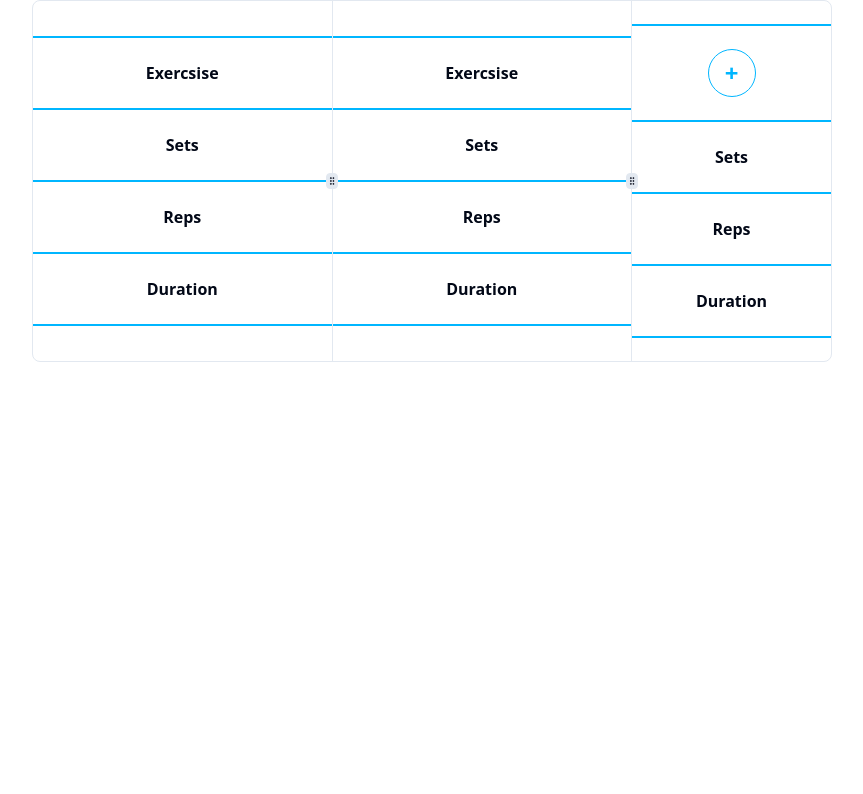
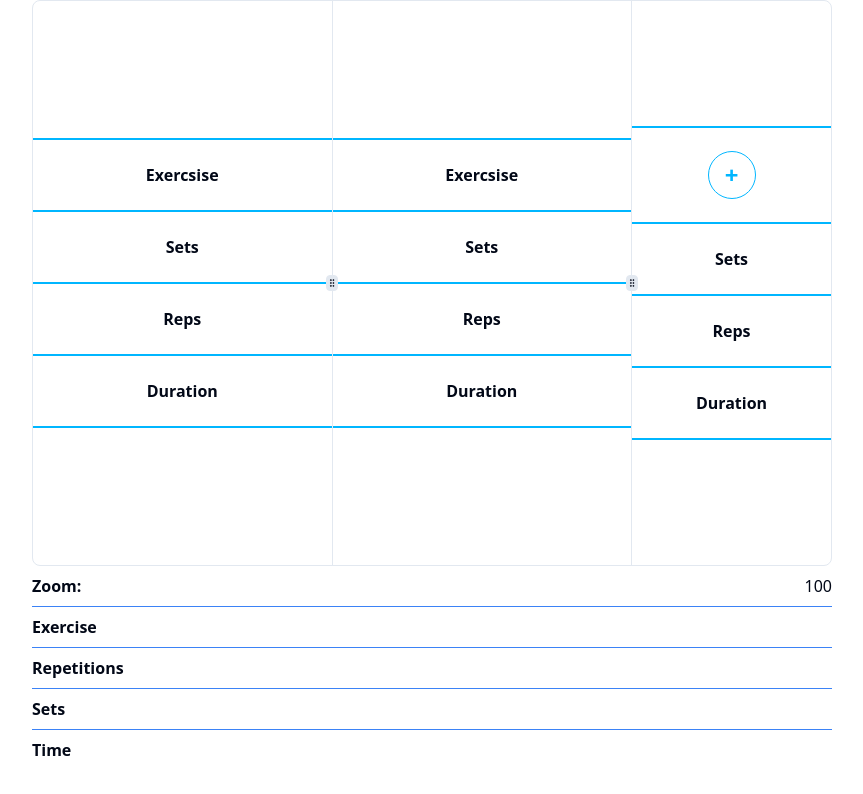
Before and after one commit to screenl/fitext-video-editor, a Next.js app: page / in a window 1280 px wide. Shown: the top 794 px of the page, without its empty margins (208-1071 px from the left). Built offline with nearby package versions, Linux system fonts and the light colour scheme.

Commit message:
rough rows

```diff
--- a/src/Components/TimeLine.tsx
+++ b/src/Components/TimeLine.tsx
@@ -1,9 +1,11 @@
 import { Boxes } from "./TimeLineGadgets/ResizableBoxes";
+import { Rows } from "./TimeLineGadgets/rows";
 
 export default function TimeLine() {
   return (
     <div className="">
       <Boxes></Boxes>
+      <Rows></Rows>
     </div>
   );
 }
--- /dev/null
+++ b/src/Components/TimeLineGadgets/rows.tsx
@@ -0,0 +1,26 @@
+import React from 'react';
+
+export const Rows: React.FC = () => {
+  return (
+    <div className="flex flex-col divide-y divide-blue-500">
+      <div className="flex justify-between py-2">
+        <div className="font-bold">Zoom:</div>
+        <div>100</div>
+      </div>
+      <div className="py-2">
+        <div className="font-bold">Exercise</div>
+      </div>
+      <div className="py-2">
+        <div className="font-bold">Repetitions</div>
+      </div>
+      <div className="py-2">
+        <div className="font-bold">Sets</div>
+      </div>
+      <div className="py-2">
+        <div className="font-bold">Time</div>
+      </div>
+    </div>
+  );
+};
+
+export default Rows;
```
Also changed, not shown: 1 other file (tests, documents, lock files or other folders).
